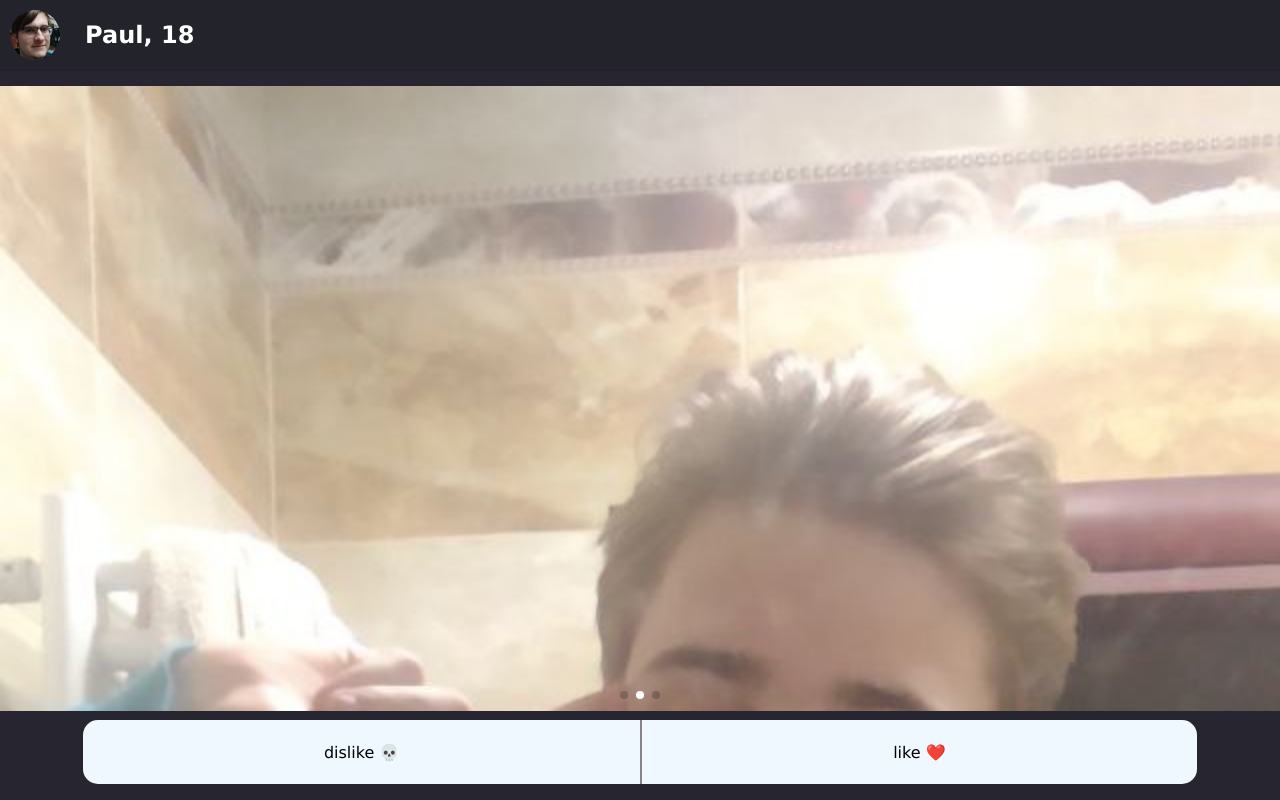
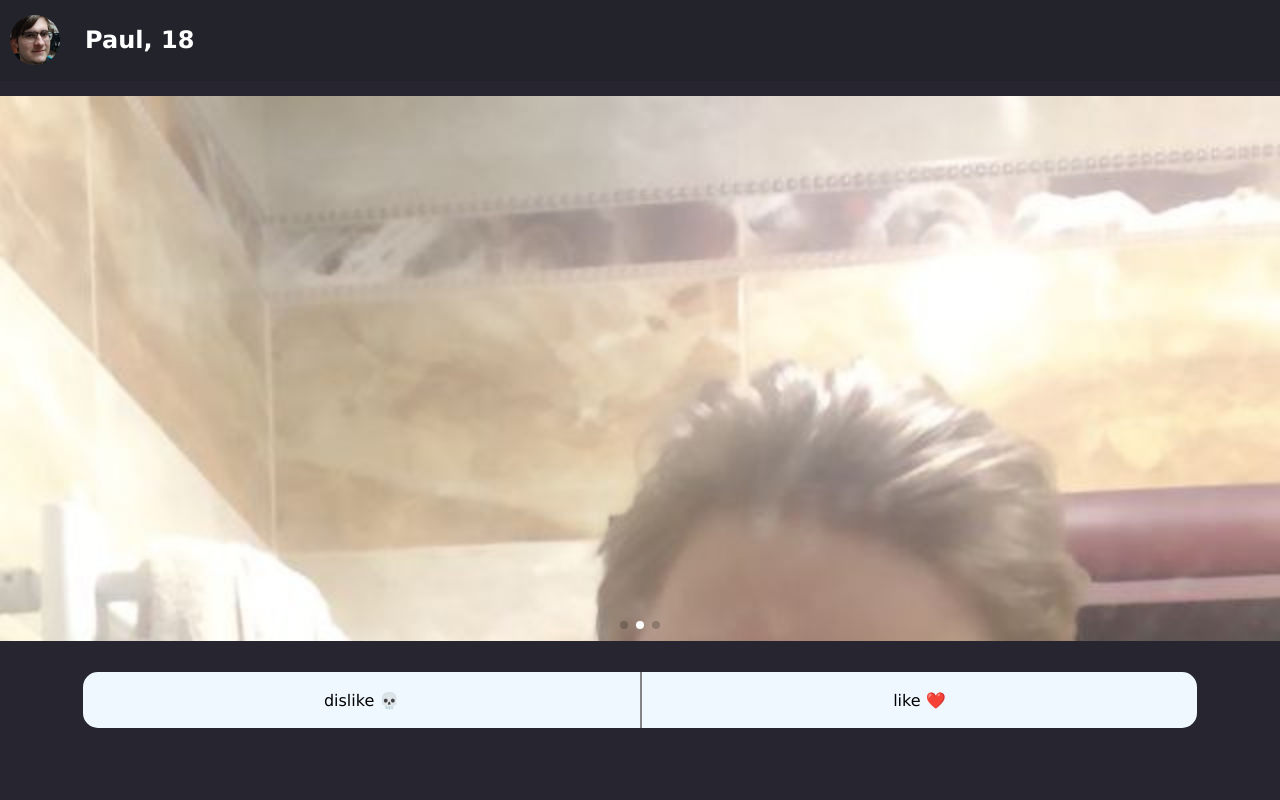
Before and after one commit to beseir/date-app-client, a React (Vite) app: page /match in a window 1280 px wide. Built offline with nearby package versions, Linux system fonts and the light colour scheme.

Commit message:
definition fix

```diff
--- a/src/components/MatchPage/Profile.tsx
+++ b/src/components/MatchPage/Profile.tsx
@@ -18,7 +18,7 @@ const swiperOptions: SwiperOptions ={
     modules:[Pagination],
     speed:500,
     initialSlide: 1,
-    shortSwipes:false,
+    shortSwipes:true,
     loopPreventsSliding: true,
     touchRatio: 1.6,
    pagination:true
--- a/src/styles/Buttons.css
+++ b/src/styles/Buttons.css
@@ -23,14 +23,15 @@
     display: flex;
     align-items: center;
     justify-content: center;
+    height: 10vh;
 
 }
 .bottom-bar{
     z-index: 5;
     border-radius: 15px;
-    margin-top: 10vh;
+    margin-top: 5vh;
     width: 87vw;
-    height: 8vh;
+    height: 7vh;
 
     align-items: center;
     align-content: center;
@@ -39,6 +40,7 @@
     display: grid;
     grid-template-columns: 1fr 1fr;
     grid-template-rows: 1fr auto;
+
 }
 .like{
 
--- a/src/styles/Profile.css
+++ b/src/styles/Profile.css
@@ -24,6 +24,7 @@
     display: flex;
     color:white;
     background-color: #23232c;
+    height: 10vh;
 }
 .avatarIcon{
     justify-content: center;
@@ -35,7 +36,7 @@
 .profile-card{
     background-color: #272630;
     width: 100vw;
-    min-height: 80vh;
+    height: 70vh;
     font-size: 18px;
     z-index: 1;
     padding: 15px;
```
